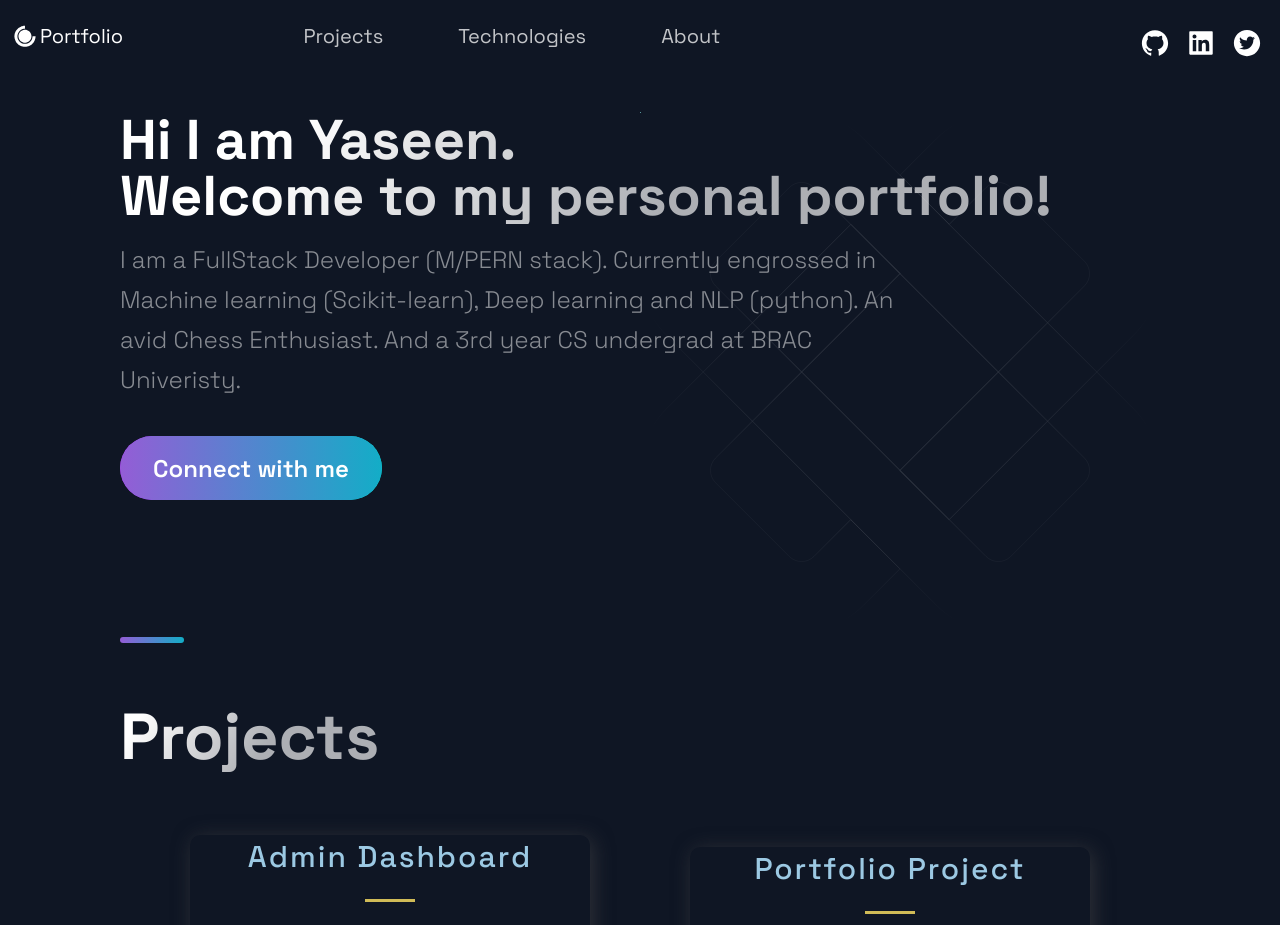
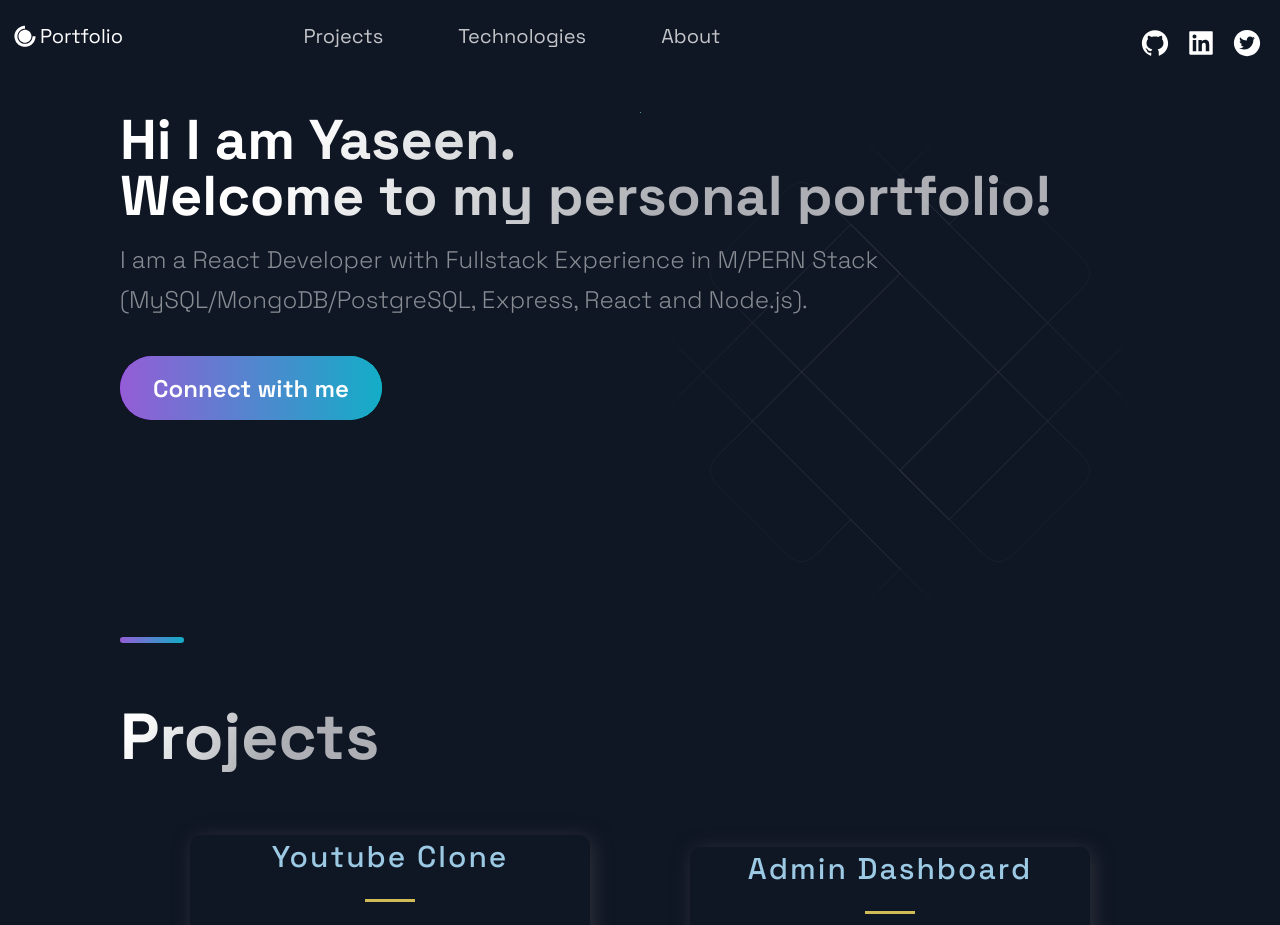
Before and after one commit to paradus-hex/personal-portfolio, a Next.js app: page / in a window 1280 px wide. Shown: the top 925 px of the page. Built offline with nearby package versions, Linux system fonts and the light colour scheme.

Commit message:
Updated info

```diff
--- a/src/components/Hero/Hero.js
+++ b/src/components/Hero/Hero.js
@@ -17,9 +17,7 @@ const Hero = (props) => (
         <br /> Welcome to my personal portfolio!
       </SectionTitle>
       <SectionText>
-        I am a FullStack Developer (M/PERN stack). Currently engrossed
-        in Machine learning (Scikit-learn), Deep learning and NLP (python). An
-        avid Chess Enthusiast. And a 3rd year CS undergrad at BRAC Univeristy.
+      I am a React Developer with Fullstack Experience in M/PERN Stack (MySQL/MongoDB/PostgreSQL, Express, React and Node.js).
       </SectionText>
       <Link href="#footer">
         <Button>Connect with me</Button>
--- a/src/constants/constants.js
+++ b/src/constants/constants.js
@@ -1,4 +1,14 @@
 export const projects = [
+  {
+    title: "Youtube Clone",
+    description:
+      "An awesome Youtube clone that utilizes the Youtube V3 rest API at Rapid API",
+    image: "/images/1.png",
+    tags: ["React","Next.js","React-Player", "Material UI", "Rapid API", "CSS"],
+    source: "https://youtube-clone-rapid-api.vercel.app/",
+    visit: "https://github.com/paradus-hex/youtube-clone-rest-api",
+    id: 0,
+  },
   {
     title: "Admin Dashboard",
     description:
@@ -7,7 +17,7 @@ export const projects = [
     tags: ["React","Next.js", "Syncfusion", "Javascript", "CSS"],
     source: "https://admin-dashboard-project.vercel.app/",
     visit: "https://github.com/paradus-hex/Admin_Dashboard_Project",
-    id: 0,
+    id: 1,
   },{
     title: "Portfolio Project",
     description:
@@ -16,7 +26,7 @@ export const projects = [
     tags: ["React","Next.js", "Tailwind CSS", "Javascript", "CSS"],
     source: "https://paradushex.vercel.app/",
     visit: "https://github.com/paradus-hex/personal-portfolio/tree/main",
-    id: 1,
+    id: 2,
   },
   {
     title: "Sasha's Sushis",
@@ -26,7 +36,7 @@ export const projects = [
     tags: ["React", "Firebase", "Javascript", "CSS"],
     source: "https://sashassushies.netlify.app/",
     visit: "https://github.com/paradus-hex/Sashas-Sushis",
-    id: 2,
+    id: 3,
   },
   {
     title: "Bankyn Webapp",
@@ -37,7 +47,7 @@ export const projects = [
     source: "https://bankyn-webapp.netlify.app/",
     visit:
       "https://github.com/paradus-hex/Bankyn-2.0",
-    id: 3,
+    id: 4,
   },
   {
     title: "Bankyn Website",
@@ -47,7 +57,7 @@ export const projects = [
     tags: ["JavaScript", "HTML", "CSS"],
     source: "https://bankyn-website.netlify.app/",
     visit: "https://github.com/paradus-hex/Bankyn-Website-",
-    id: 4,
+    id: 5,
   },
   {
     title: "2-player Dice Game",
@@ -57,7 +67,7 @@ export const projects = [
     tags: ["JavaScript", "HTML", "CSS"],
     source: "https://2pdicegame.netlify.app/",
     visit: "https://github.com/paradus-hex/2-player-Dice-Game",
-    id: 5,
+    id: 6,
   },
   {
     title: "Guessing Game",
@@ -67,7 +77,7 @@ export const projects = [
     tags: ["JavaScript", "HTML", "CSS"],
     source: "https://guessing-game-mocha.vercel.app/",
     visit: "https://github.com/paradus-hex/GuessingGame",
-    id: 6,
+    id: 7,
   },
   // Add machine learning projects here with a different section.
 ];
```
